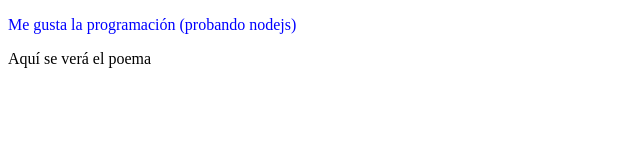
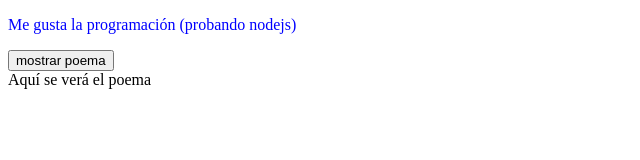
Before and after one commit to YeyderJHJL/Lab3-PWEB, a website: page ejercicio4/index.html in a window 1280 px wide. Shown: the whole page, without its empty margins (0-640 px from the left). Drawn offline with Linux system fonts and the light colour scheme; files that its build step writes are made by us from their sources.

Commit message:
Implementación 2 de ejercicio4

```diff
--- a/ejercicio4/index.html
+++ b/ejercicio4/index.html
@@ -2,10 +2,23 @@
 <html>
 	<head>
 		<link rel="stylesheet" href="mystyle.css">
-		<script></script>
+		<script>
+			function recitar(){
+				const url = "http://localhost:3000/recitar";
+
+				fetch(url).then(
+					response => response.json()
+				).then(
+					data => {
+						document.querySelector("#poema").innerHTML = data.text;
+					}
+				)
+			}
+		</script>
 	</head>
 	<body>
 		<p id="welcome">Me gusta la programación (probando nodejs)</p>
+		<button type="button" onclick="recitar()">mostrar poema</button>
 		<div id="poema">Aquí se verá el poema</div>
 	</body>
 </html>
```
